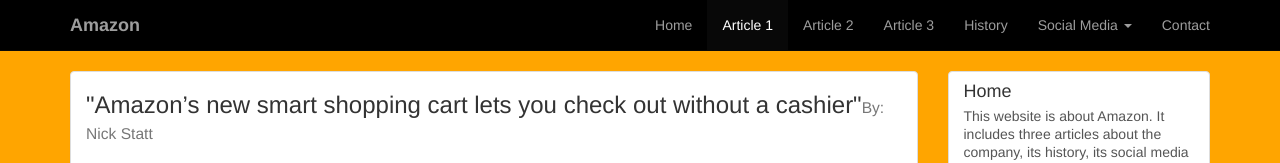
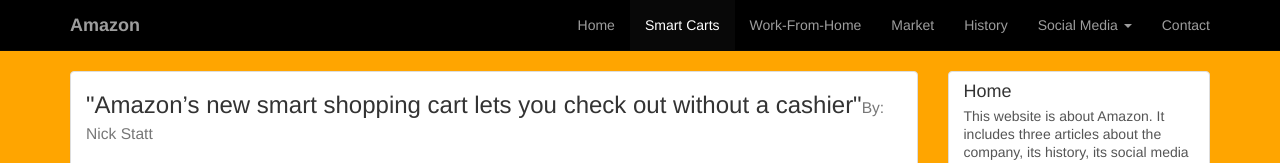
Before and after one commit to Arnav600/bootstrap, a plain HTML site: page article1.html in a window 1280 px wide. Shown: the top 163 px of the page. Drawn offline with nearby package versions, Linux system fonts and the light colour scheme.

Commit message:
Update article1.html

```diff
--- a/article1.html
+++ b/article1.html
@@ -20,9 +20,9 @@
             <div class = "collapse navbar-collapse navHeaderCollapse">
                <ul class = "nav navbar-nav navbar-right">
                   <li><a href = "index.html">Home</a></li>
-                  <li class = "active"><a href = "article1.html">Article 1</a></li>
-                  <li><a href = "article2.html">Article 2</a></li>
-                  <li><a href = "article3.html">Article 3</a></li>
+                  <li class = "active"><a href = "article1.html">Smart Carts</a></li>
+                  <li><a href = "article2.html">Work-From-Home</a></li>
+                  <li><a href = "article3.html">Market</a></li>
                   <li><a href = "history.html">History</a></li>
                   <li class = "dropdown">
                      <a href = "#" class = "dropdown-toggle" data-toggle = "dropdown">Social Media <b class = "caret"></b></a>
```
